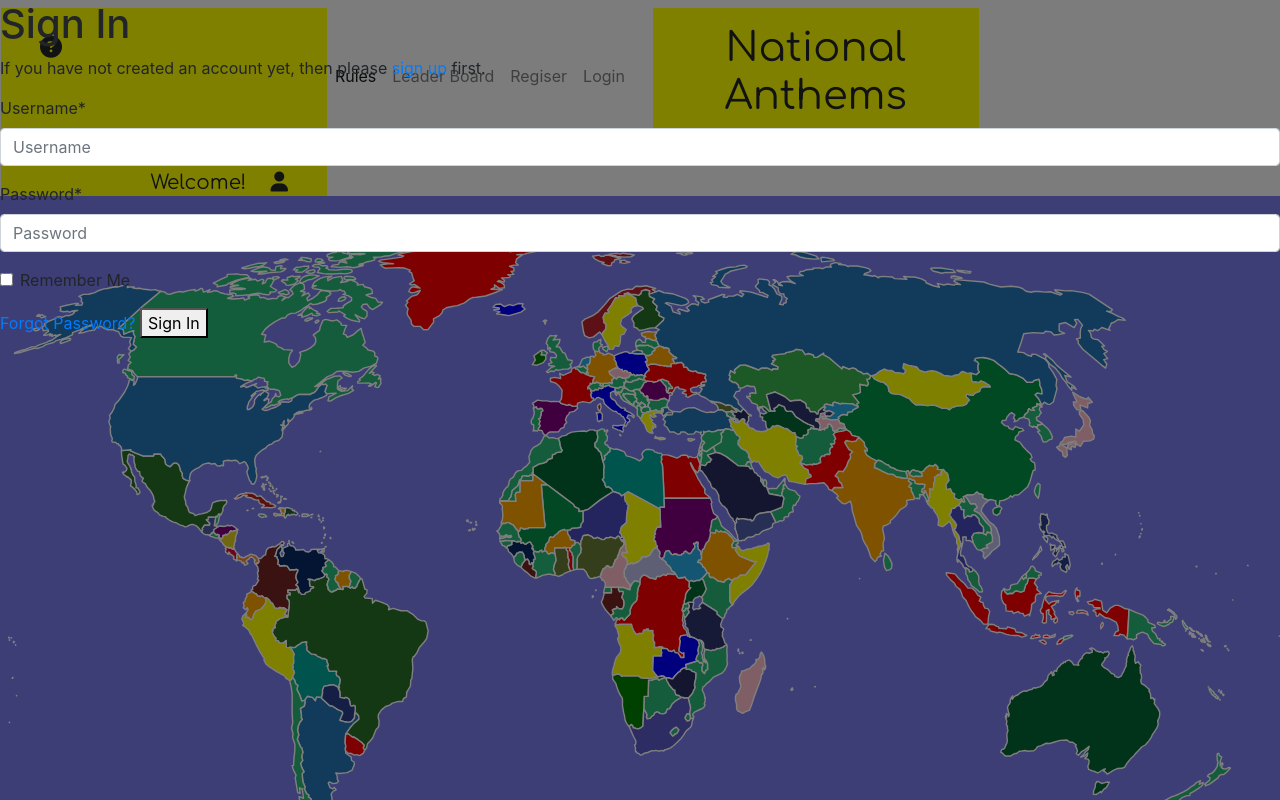
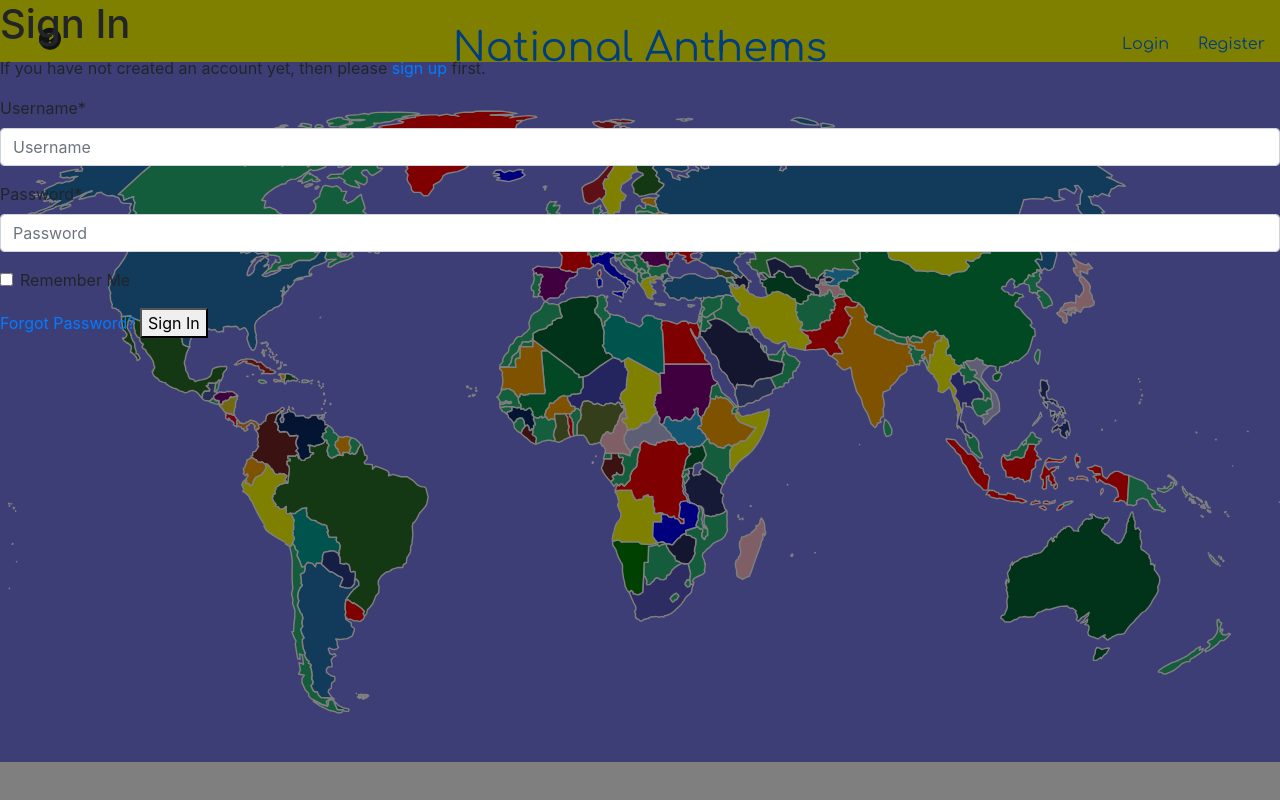
Before and after one commit to sophiebatten123/NationalAnthemsQuiz, a Django app: page /accounts/login/ in a window 1280 px wide. Run offline with Django 3.2, Linux system fonts and the light colour scheme; some libraries are stand-ins or nearby versions.

Commit message:
Header section has been styled

```diff
--- a/static/css/style.css
+++ b/static/css/style.css
@@ -43,10 +43,6 @@ body {
     background-color: yellow;
     font-family: 'Comfortaa', cursive;
     height: auto;
-}
-
-.heading:hover {
-    cursor: pointer;
 }
 
 /*.......................................................Rules Header*/
--- a/templates/base.html
+++ b/templates/base.html
@@ -26,41 +26,28 @@
 <body>
 
     <!--------Header Section--------->
-    <nav class="navbar navbar-expand-lg navbar-light bg-light">
-        <div class="row">
-            <div class="col-4 rules-header pt-4 header-background">
-                <i class="fa-solid fa-circle-question pl-4" id="restartButton"></i>
-            </div>
-            <div class="collapse navbar-collapse" id="navbarText">
-              <ul class="navbar-nav mr-auto">
-                <li class="nav-item active">
-                  <a class="nav-link" href="#">Rules <span class="sr-only">(current)</span></a>
-                </li>
-                <li class="nav-item">
-                  <a class="nav-link" href="#">Leader Board</a>
-                </li>
-                {% if user.is_authenticated%}
-                <li class="nav-item">
-                  <a class="nav-link" href="{% url 'account_logout' %}">Logout</a>
-                </li>
-                {% else %}
-                <li class="nav-item">
-                  <a class="nav-link" href="{% url 'account_signup' %}">Regiser</a>
-                </li>
-                <li class="nav-item">
-                  <a class="nav-link" href="{% url 'account_login' %}">Login</a>
-                </li>
-              </ul>
-              {% endif %}
-            </div>
-            <div class="col-4 pt-3 pb-3 header-background">
-                <h1 class="text-center heading">National Anthems</h1>
-            </div>
-            <div class="col-4 user-details pt-4 header-background">
-                <p>{% if user.is_authenticated %}Welcome{{ user.username }}! {% else %} Welcome!{% endif %}<span class=" pl-4 pr-4 pt-4"><i class="fa-solid fa-user"></i></span></p>
-            </div>
+
+    <header class="container-fluid header-background">
+      <div class="row pt-4 pb-2">
+        <div class="col-4 rules-header">
+          <i class="fa-solid fa-circle-question pl-4" id="restartButton"></i>
         </div>
-    </nav>
+        <div class="col-4 btns">
+          <a href="#">
+            <h1 class="text-center">National Anthems</h1>
+          </a>
+        </div>
+        <div class="col-4 text-right pt-2 btns">
+            {% if request.user.is_authenticated %}
+              <p>Welcome{{ user.username }}!</p>
+              <a href="{% url 'account_logout' %}">Logout</a>
+            {% else %}
+              <a href="{% url 'account_login' %}" class="pr-4">Login</a>
+              <a href="{% url 'account_signup' %}">Register</a>
+            {% endif %}
+        </div>
+      </div>
+    </header>
 
   {% block content %}
 
```
